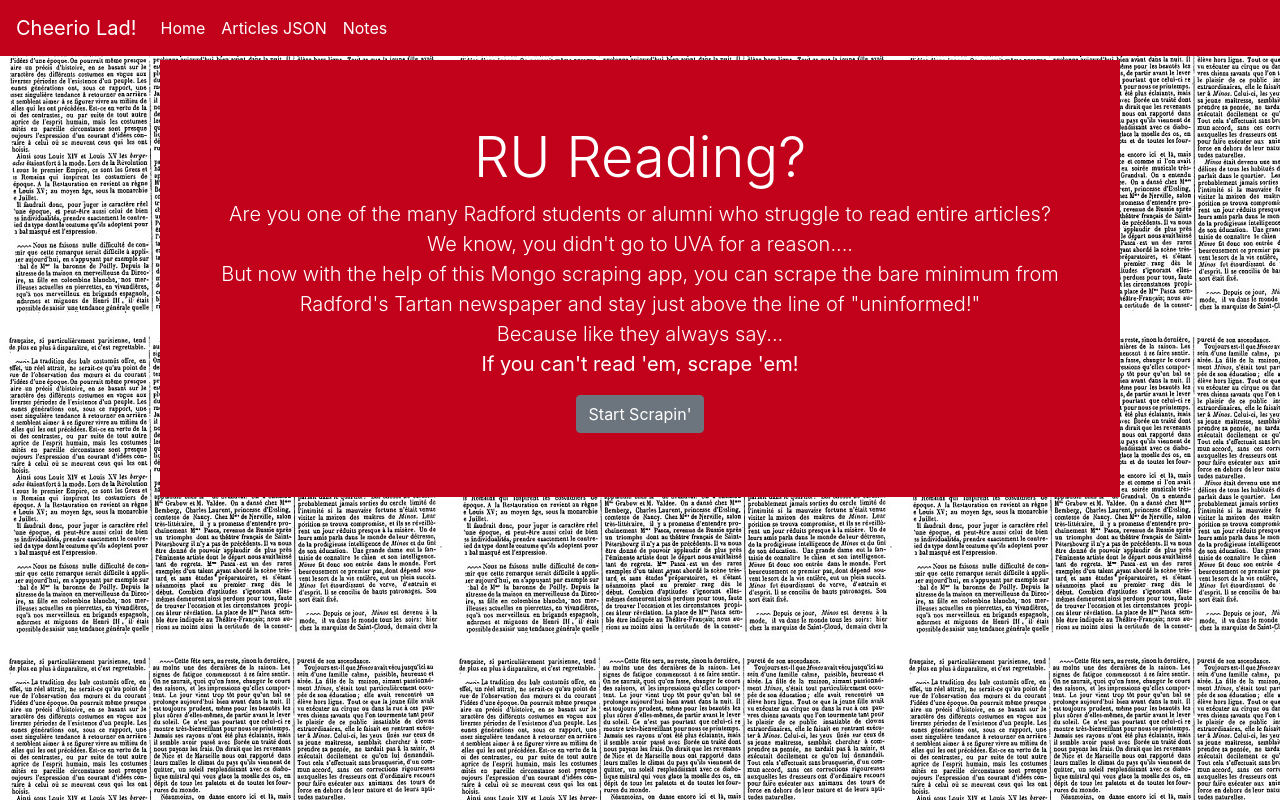
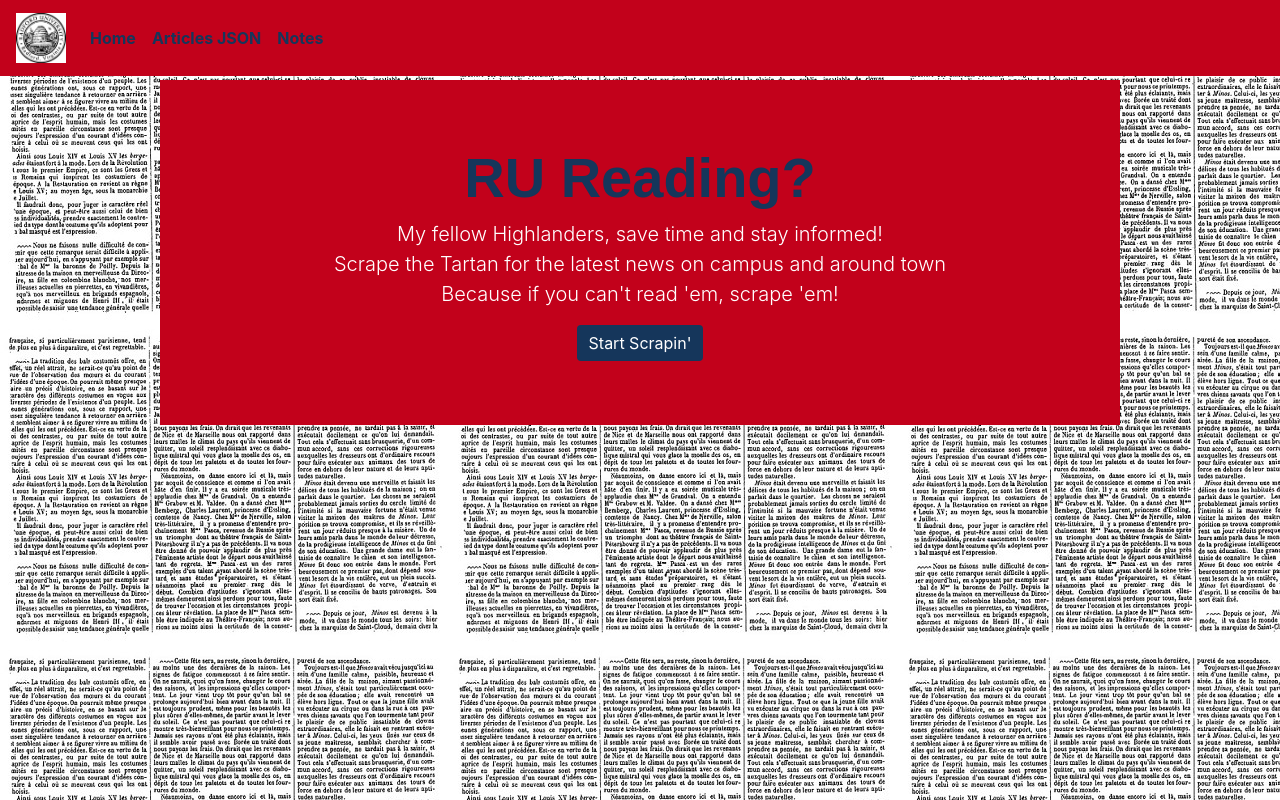
Before and after one commit to darrenjhall4/Cheerio-Lad, a website: page public/index.html in a window 1280 px wide. Drawn offline with nearby package versions, Linux system fonts and the light colour scheme; no server answers.

Commit message:
styling nav, jumbotron, button, added beehive logo w/ link to RU site.

```diff
--- a/public/assets/css/styles.css
+++ b/public/assets/css/styles.css
@@ -1,5 +1,6 @@
 body { background-image: url("../images/newspaper-background.jpg");
   color: white;
+  font-family: Arial, Helvetica, sans-serif;
 }
 #wrapper {
   width: 960px;
@@ -30,14 +31,24 @@
   font-size: 18px;
 }
 
+
+
 .navbar {
   background-color: #c2011b !important;
-  color: white !important;
+  color:  #15365b !important;
 }
 
-.navbar a {
-  color: white;
+.navbar img {
+  width: 50px;
+  height: 50px;
 }
+
+.nav-link  {
+  color: #15365b !important;
+  font-weight: bolder;
+}
+
+
 
 .jumbotron {
   text-align: center;
@@ -45,3 +56,14 @@
   background-color: #c2011b !important;
   color: white;
 }
+
+.jumbotron h1 {
+  color: 	 #15365b !important;
+  font-family: Arial, Helvetica, sans-serif;
+  font-weight: bold;
+}
+
+.btn {
+  background-color: #15365b !important;
+  border: none !important;
+}
--- a/public/index.html
+++ b/public/index.html
@@ -9,14 +9,14 @@
   <body>
 
       <nav class="navbar navbar-expand-lg">
-          <a class="navbar-brand" href="#">Cheerio Lad!</a>
+          <a class="navbar-brand" href="https://www.radford.edu/content/radfordcore/home.html"><img src="../public/assets/images/beeHive.png"/></a>
           <button class="navbar-toggler" type="button" data-toggle="collapse" data-target="#navbarText" aria-controls="navbarText" aria-expanded="false" aria-label="Toggle navigation">
             <span class="navbar-toggler-icon"></span>
           </button>
           <div class="collapse navbar-collapse" id="navbarText">
             <ul class="navbar-nav mr-auto">
               <li class="nav-item active">
-                <a class="nav-link" href="/">Home <span class="sr-only">(current)</span></a>
+                <a class="nav-link" href="...">Home <span class="sr-only">(current)</span></a>
               </li>
               <li class="nav-item">
                 <a class="nav-link" href="/articles">Articles JSON</a>
@@ -32,7 +32,7 @@
         <div class="jumbotron jumbotron-fluid">
             <div class="container">
               <h1 class="display-4">RU Reading?</h1>
-              <p class="lead">Are you one of the many Radford students or alumni who struggle to read entire articles? <br/>We know, you didn't go to UVA for a reason....<br/> But now with the help of this Mongo scraping app, you can scrape the bare minimum from Radford's Tartan newspaper and stay just above the line of "uninformed!" <br/>Because like they always say...<br/> <strong>If you can't read 'em, scrape 'em!</strong></p>
+              <p class="lead">My fellow Highlanders, save time and stay informed!<br/> Scrape the Tartan for the latest news on campus and around town<br/>Because if you can't read 'em, scrape 'em!</p>
               <button type="button" class="btn btn-secondary">Start Scrapin'</button>
             </div>
           </div>
```
Also changed, not shown: public/assets/images/beeHive.png (added).
